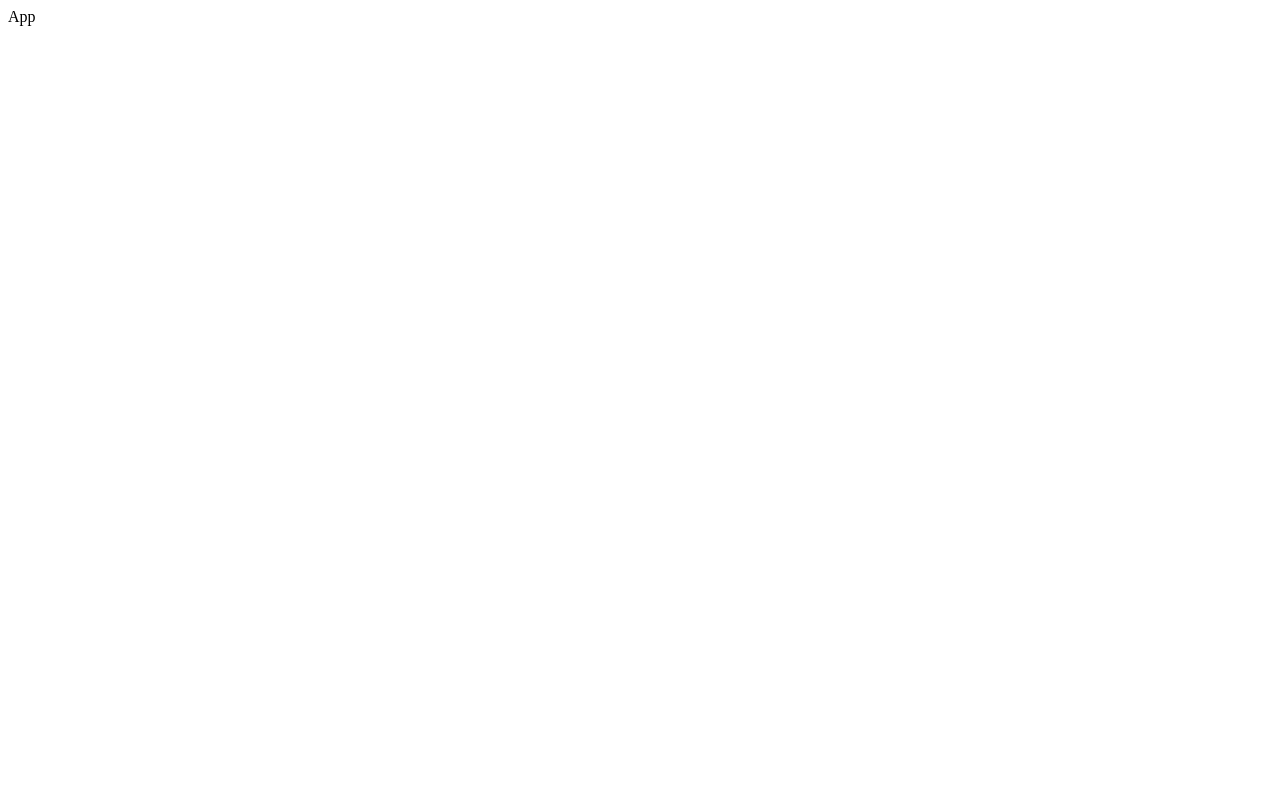
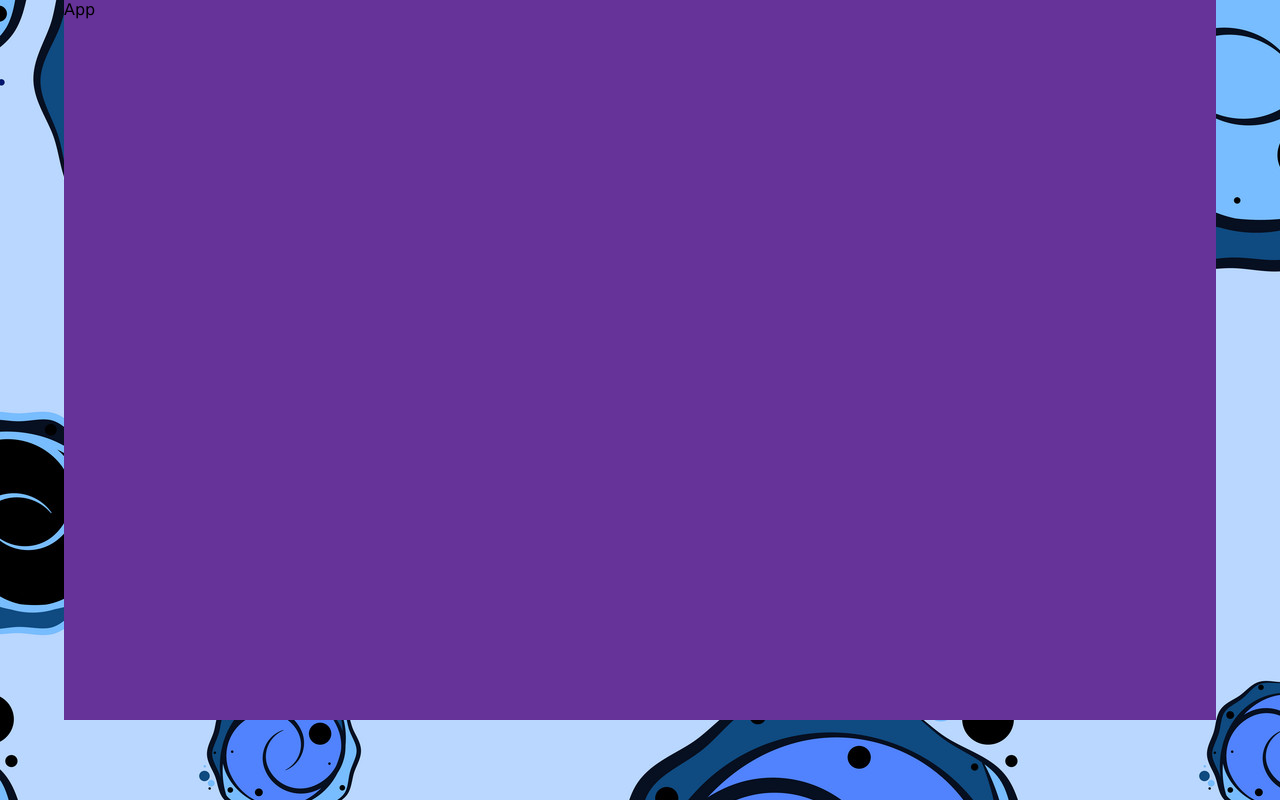
Before and after one commit to JulM64/react-app-chat, a React (Vite) app in the folder my-chat-app/: page / in a window 1280 px wide. Built offline with nearby package versions, Linux system fonts and the light colour scheme.

Commit message:
index changing

```diff
--- a/my-chat-app/src/App.jsx
+++ b/my-chat-app/src/App.jsx
@@ -33,7 +33,7 @@ function App() {
 }*/
 const App = () =>{
   return(
-    <div className=''>App</div>
+    <div className='container'>App</div>
   )
 }
 
--- a/my-chat-app/src/index.css
+++ b/my-chat-app/src/index.css
@@ -66,3 +66,20 @@ button:focus-visible {
     background-color: #f9f9f9;
   }
 }*/
+*{
+  margin: 0;
+  padding: 0;
+  box-sizing: box-border;
+  font-family: "Lucida Sans","Lucida Sans Regular","Lucida Grande","Lucida Sans Unicode",Geneva,Verdana,sans-serif;
+}
+body{
+  background-image: url("/bg.jpg");
+  display: flex;
+  align-items: center;
+  justify-content: center;
+}
+.container{
+  width: 90vw;
+  height: 90vh;
+  background-color: rebeccapurple;
+}
```
